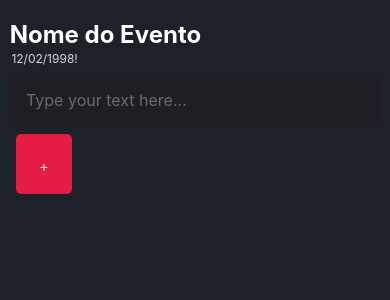
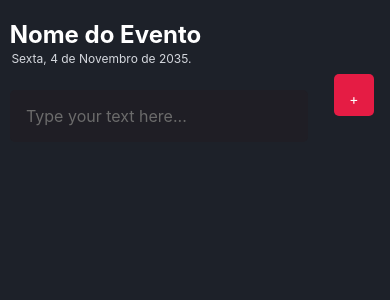
Before and after one commit to smborgesMobile/Im-Here, a React Native app in the folder imhere/: screen / in a window 390 px wide. Shown: the top 300 px of the page. Built offline with nearby package versions, Linux system fonts and the light colour scheme.

Commit message:
feat: direcao dos elementos

```diff
--- a/imhere/src/screens/home/index.tsx
+++ b/imhere/src/screens/home/index.tsx
@@ -1,4 +1,4 @@
-import { Button, SafeAreaView, Text, TextInput, TouchableOpacity } from 'react-native';
+import { Button, SafeAreaView, Text, TextInput, TouchableOpacity, View } from 'react-native';
 import { styles } from "./styles";
 
 
@@ -11,15 +11,19 @@ export default function Home() {
     return (
         <SafeAreaView style={styles.container}>
             <Text style={styles.eventName}> Nome do Evento</Text>
-            <Text style={styles.eventDate}> 12/02/1998! </Text>
+            <Text style={styles.eventDate}> Sexta, 4 de Novembro de 2035.</Text>
+
+            <View style={styles.form}>
                 <TextInput
                     style={styles.input}
                     placeholder='Type your text here...'
                     placeholderTextColor='#6b6b6b'
                 />
+
                 <TouchableOpacity onPress={handleParticipantAdd} style={styles.buttonSend}>
                     <Text style={styles.buttonSend}> + </Text>
                 </TouchableOpacity>
+            </View>
         </SafeAreaView>
     );
 }
--- a/imhere/src/screens/home/styles.tsx
+++ b/imhere/src/screens/home/styles.tsx
@@ -20,8 +20,9 @@ export const styles = StyleSheet.create({
     marginLeft: 8
   },
   input: {
+    flex: 1,
     borderRadius: 5,
-    marginTop: 8,
+    marginTop: 24,
     marginHorizontal: 10,
     backgroundColor: '#1F1E25',
     color: '#FFFFFF',
@@ -29,16 +30,21 @@ export const styles = StyleSheet.create({
     fontSize: 16
   },
   buttonSend: {
-    width: 56,
-    height: 56,
+    width: 40,
+    height: 40,
     borderRadius: 5,
     backgroundColor: '#E51C44',
     color: '#FFFFFF',
     alignItems: 'center',
     justifyContent: 'center',
     textAlign: 'center',
-    lineHeight: 56,
+    lineHeight: 35,
     marginHorizontal: 16,
     marginTop: 8,
+  },
+  form: {
+    width: '100%',
+    flexDirection: 'row',
+    marginBottom: 16
   }
 });
```
Lines whose indentation alone changed are shown as unchanged.
